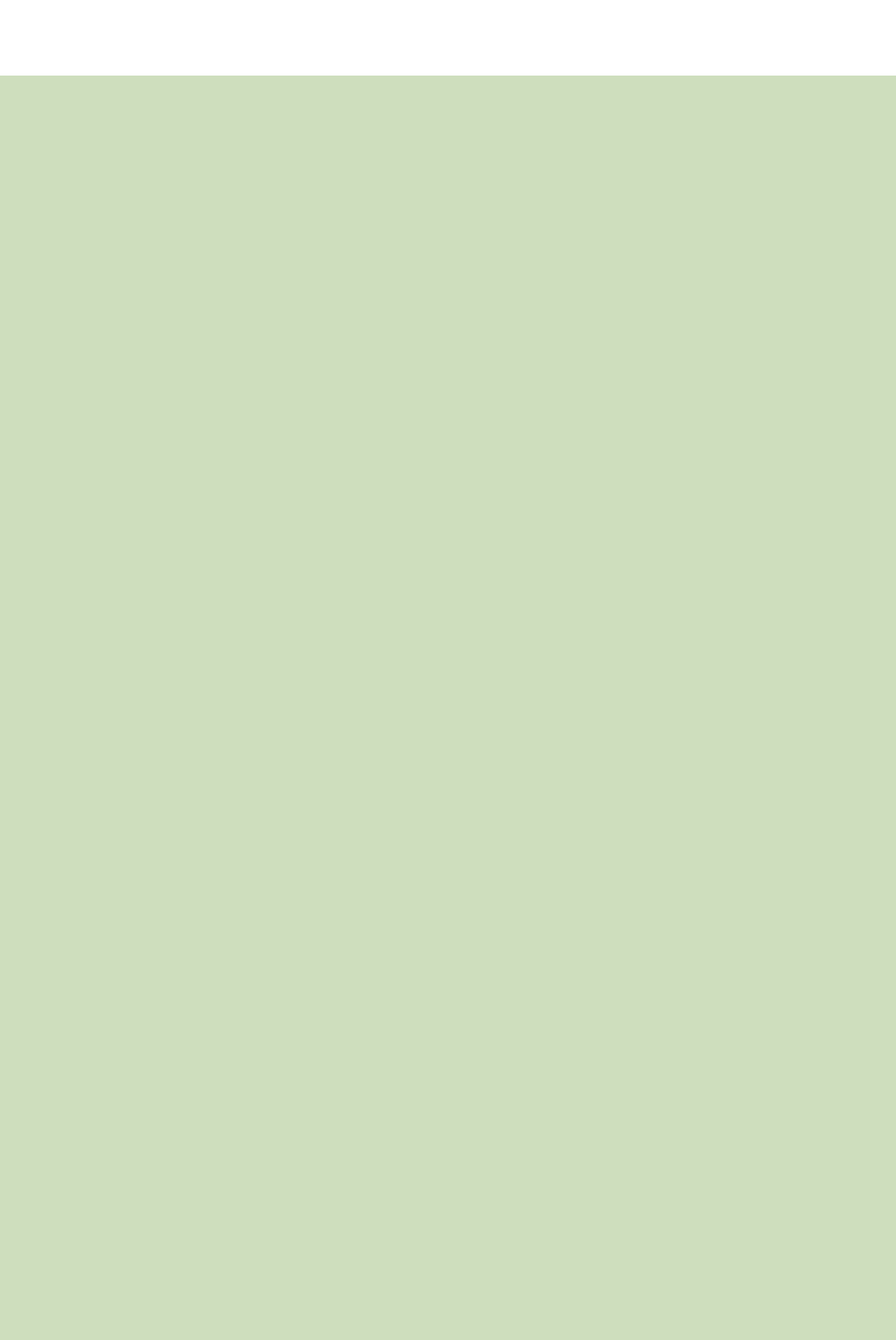
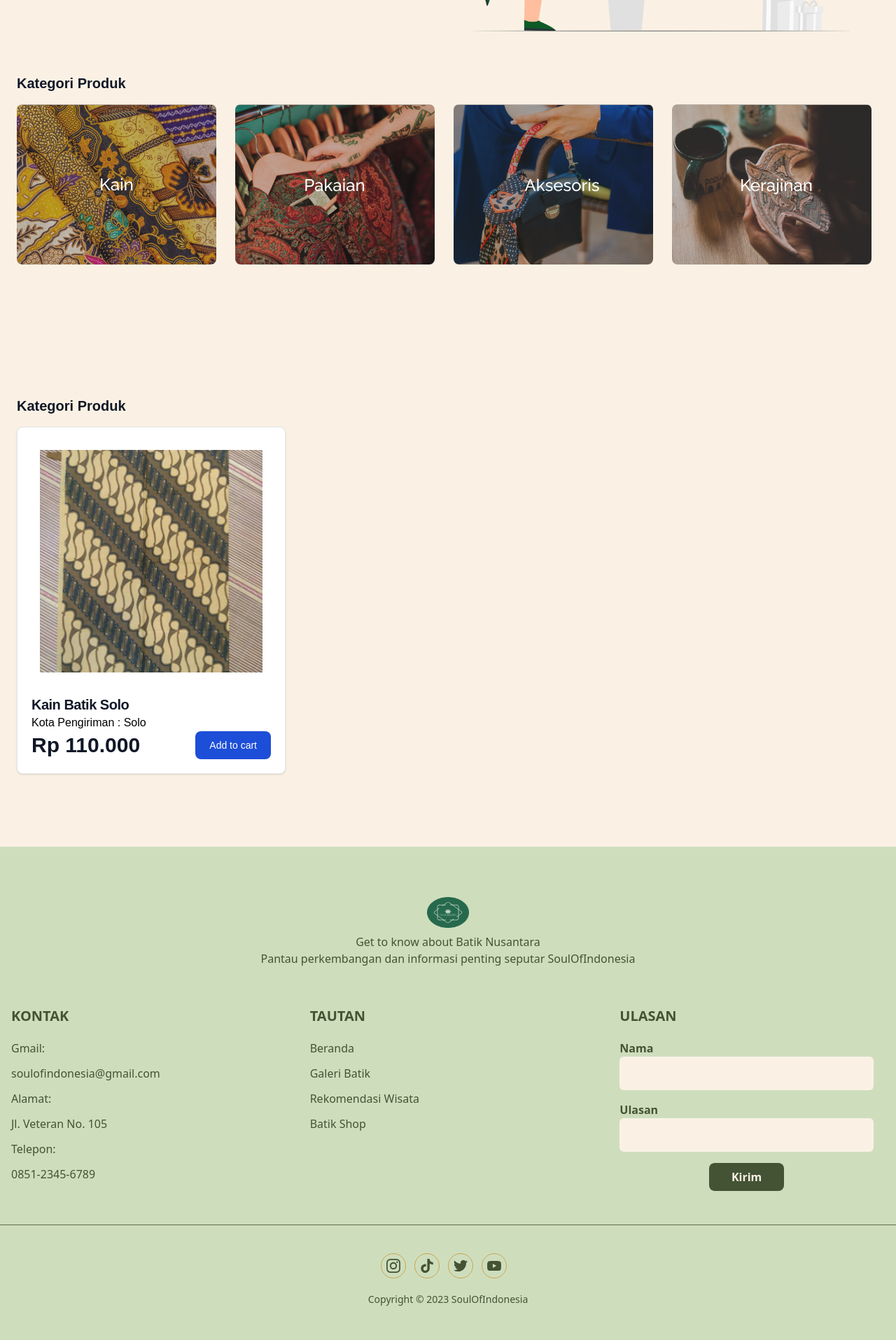
Before and after one commit to fikriyarachmaa/SoulOfIndonesia-Project, a Laravel app: page /batikshop in a window 1280 px wide. Shown: the part 692-2607 px from the top of the page at 70% size. Before the commit the page ends 800 px from the top, so only its background shows below. Run offline with Laravel 10, Linux system fonts and the light colour scheme; style sheets or scripts are compiled from the project's sources.

Commit message:
batik shop update

```diff
--- a/resources/views/batikShop.blade.php
+++ b/resources/views/batikShop.blade.php
@@ -5,38 +5,88 @@
   <meta name="viewport" content="width=device-width, initial-scale=1.0">
   @vite('resources/css/app.css')
 </head>
-<body>
+<body class="bg-cream">
+    @include('components.header')
 <div class="relative bg-green-pastel font-Raleway">
         <div class="container m-auto px-6 pt-32 md:px-12 lg:pt-[4.8rem] lg:px-7">
             <div class="flex items-center flex-wrap px-2 md:px-0">
                 <div class="relative lg:w-6/12 lg:py-24 xl:py-32">
-                    <h1 class="font-bold text-4xl text-yellow-900 md:text-5xl lg:w-10/12">Soul Of Indonesia</h1>
+                    <h1 class="font-bold text-4xl text-green-dark md:text-5xl lg:w-10/12">Selamat Datang di Batik Shop !</h1>
+                    <p class="text-base text-green-dark md:text-2xl lg:w-10/12 py-4">Eksplorasi produk seleramu lalu segera hubungi seller untuk miliki barang impianmu!</p>
+                    <!--search bar -->
                     <form action="" class="w-full mt-12">
-                        <div class="relative flex p-1 rounded-full bg-white border border-yellow-200 shadow-md md:p-2">
-                            <select class="hidden p-3 rounded-full bg-transparent md:block md:p-4" name="domain" id="domain">
-                                <option value="design">FastFood</option>
-                                <option value="development">Restaurant</option>
-                                <option value="marketing">Marketing</option>
-                            </select>
-                            <input placeholder="Your favorite food" class="w-full p-4 rounded-full" type="text">
-                            <button type="button" title="Start buying" class="ml-auto py-3 px-6 rounded-full text-center transition bg-gradient-to-b from-yellow-200 to-yellow-300 hover:to-red-300 active:from-yellow-400 focus:from-red-400 md:px-12">
-                                <span class="hidden text-yellow-900 font-semibold md:block">
-Search
-                                </span>
-                                <svg xmlns="http://www.w3.org/2000/svg" class="w-5 mx-auto text-yellow-900 md:hidden" fill="currentColor" class="bi bi-search" viewBox="0 0 16 16">
-<path d="M11.742 10.344a6.5 6.5 0 1 0-1.397 1.398h-.001c.03.04.062.078.098.115l3.85 3.85a1 1 0 0 0 1.415-1.414l-3.85-3.85a1.007 1.007 0 0 0-.115-.1zM12 6.5a5.5 5.5 0 1 1-11 0 5.5 5.5 0 0 1 11 0z"/>
-                                </svg>
-                            </button>
+                        <div class="relative flex p-1 rounded-full bg-white shadow-md md:p-2">
+                            <input placeholder="Search by category" class="w-full p-4 rounded-full" type="text">
+                            <button type="button" class="text-white bg-blue-700 hover:bg-blue-800 focus:outline-none focus:ring-4 focus:ring-blue-300 font-medium rounded-full text-sm px-5 py-2.5 text-center mr-2 mb-2
+                                dark:bg-blue-600 dark:hover:bg-blue-700 dark:focus:ring-blue-800">Search</button>
                         </div>
                     </form>
-                    <p class="mt-8 text-gray-700 lg:w-10/12">Sit amet consectetur adipisicing elit. <a href="#" class="text-yellow-700">connection</a> tenetur nihil quaerat suscipit, sunt dignissimos.</p>
                 </div>
+                <!--hero image -->
                 <div class="ml-auto -mb-24 lg:-mb-56 lg:w-6/12">
-                    <img src="https://tailus.io/sources/blocks/food-delivery/preview/images/food.webp" class="relative" alt="food illustration" loading="lazy" width="4500" height="4500">
+                    <img src="/img/hero-batik.png" class="relative" alt="illustration" loading="lazy" width="4500" height="4500">
                 </div>
             </div>
         </div>
     </div>
+    <!--hero image -->
+    <br> <br>
+    <!--kategori produk -->
+    <section class="my-10 font-Raleway">
+        <div class="py-8 px-4 mx-auto max-w-screen-xl sm:py-16 lg:px-6">
+                <h2 class="mb-4 text-xl font-semibold text-gray-900 dark:text-white">Kategori Produk</h2>
+                <div class="grid gap-4 sm:grid-cols-2 lg:grid-cols-4">
+          <category class="max-w-xs">
+              <a href="#">
+                  <img src="/img/kain.png" class="mb-5 rounded-lg" alt="Image 1">
+              </a>
+          </category>
+          <category class="max-w-xs">
+              <a href="#">
+              <img src="/img/pakaian.png" class="mb-5 rounded-lg" alt="Image 2">
+              </a>
+          </category>
+          <category class="max-w-xs">
+              <a href="#">
+                  <img src="/img/aksesoris.png" class="mb-5 rounded-lg" alt="Image 3">
+              </a>
+          </category>
+          <category class="max-w-xs">
+              <a href="#">
+                  <img src="/img/kerajinan.png" class="mb-5 rounded-lg" alt="Image 4">
+              </a>
+          </category>
+      </div>
+        </div>
+    </section>
+  <!--kategori produk -->
 
+  <!-- produk -->
+  <section class="my-10 font-Raleway">
+        <div class="py-8 px-4 mx-auto max-w-screen-xl sm:py-16 lg:px-6">
+            <h2 class="mb-4 text-xl font-semibold text-gray-900 dark:text-white">Kategori Produk</h2>
+            <div class="grid gap-4 sm:grid-cols-2 lg:grid-cols-3">
+
+            <div class="w-full max-w-sm bg-white border border-gray-200 rounded-lg shadow dark:bg-gray-800 dark:border-gray-700">
+    <a href="#">
+        <img class="p-8 rounded-t-lg" src="/img/batiksolo.jpg" alt="product image" />
+    </a>
+    <div class="px-5 pb-5">
+        <a href="#">
+            <h5 class="text-xl font-semibold tracking-tight text-gray-900 dark:text-white">Kain Batik Solo</h5>
+        </a>
+        <p>Kota Pengiriman : Solo</p>
+        <div class="flex items-center justify-between">
+            <span class="text-3xl font-bold text-gray-900 dark:text-white">Rp 110.000</span>
+            <a href="#" class="text-white bg-blue-700 hover:bg-blue-800 focus:ring-4 focus:outline-none focus:ring-blue-300 font-medium rounded-lg text-sm px-5 py-2.5 text-center dark:bg-blue-600 dark:hover:bg-blue-700 dark:focus:ring-blue-800">Add to cart</a>
+        </div>
+    </div>
+</div>
+
+
+        </div>
+  </section>
+  <!-- produk -->
+  @include('components.footer')
 </body>
 </html>
```
Also changed, not shown: public/img/aksesoris.png (added), public/img/batiksoganparang.jpg (added), public/img/batiksolo.jpg (added), public/img/blousesandra-wanita.jpg (added), public/img/hero-batik.png (added), public/img/kain.png (added), public/img/kemejabatikpria.jpg (added), public/img/kerajinan.png (added), public/img/pakaian.png (added), public/img/roklilit.jpg (added), public/img/rokpendekbatik.jpg (added).
